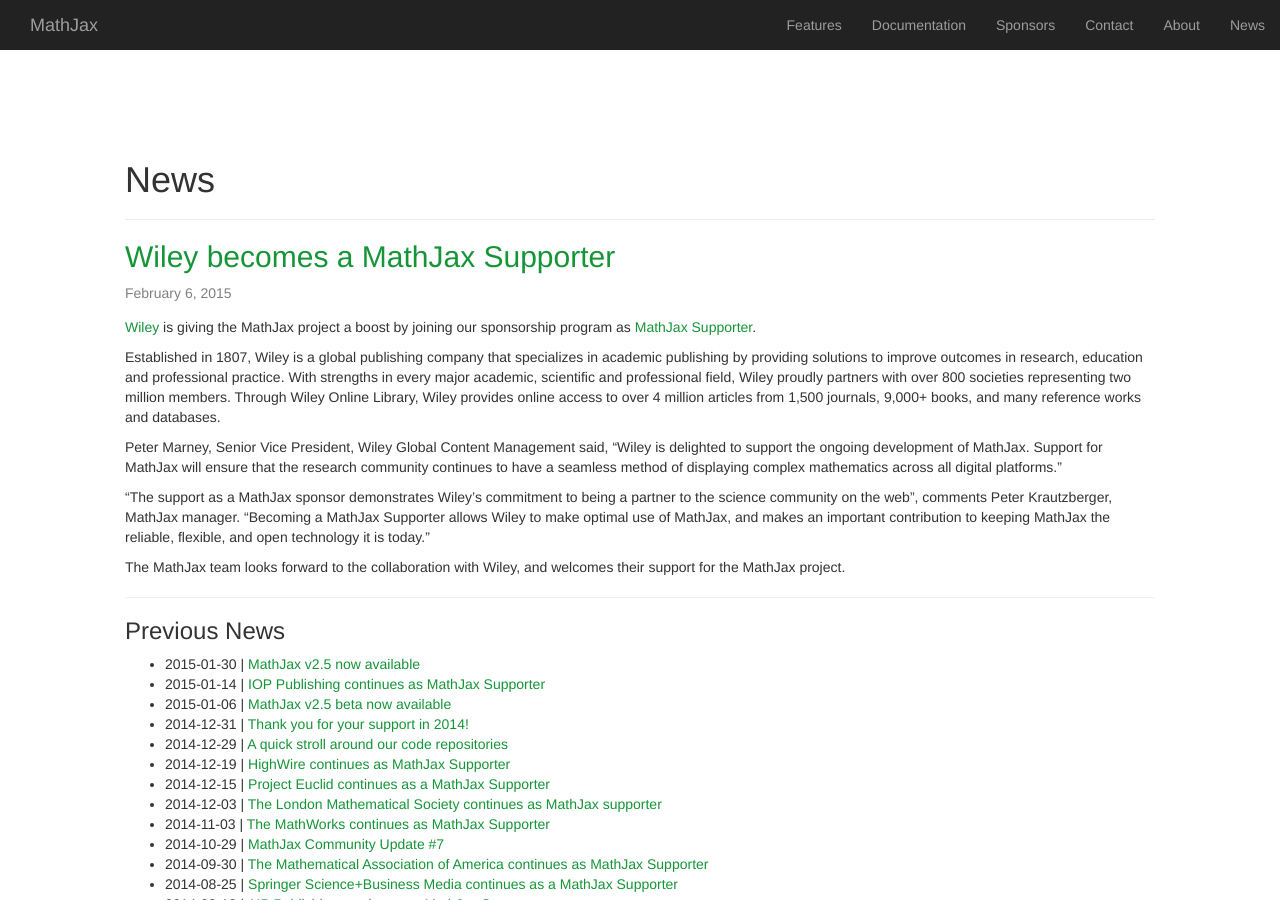
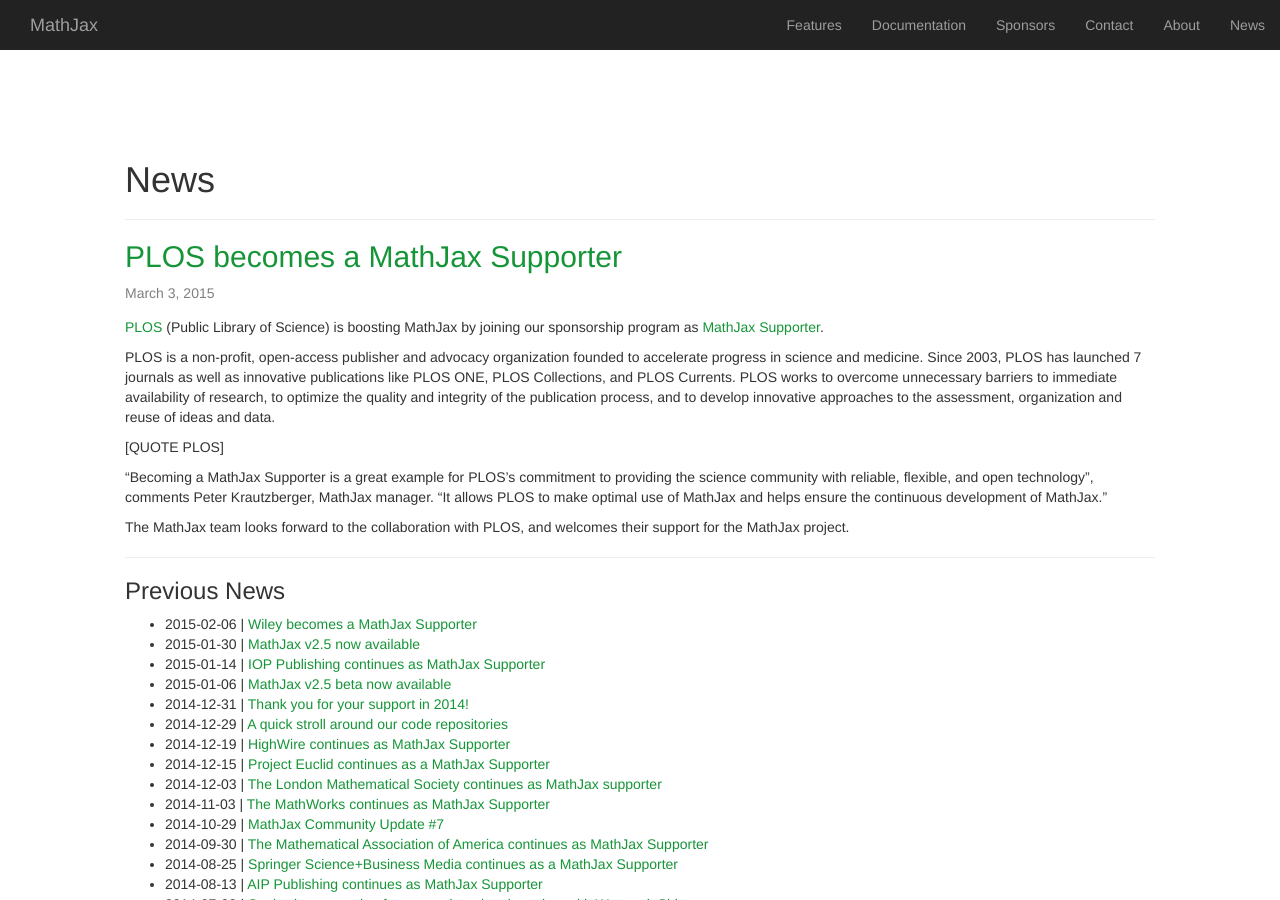
Before and after one commit to mathjax/MathJax-website, a Jekyll site: the page built from news/index.html, in a window 1280 px wide and 900 px high. Built offline with Jekyll 4.4.1, drawn with Linux system fonts in a browser that asks for light colours; nearby versions of some CDN libraries.

Commit message:
first draft for PLOS announcement

```diff
--- /dev/null
+++ b/_posts/2015-02-31-plos-becomes-a-mathjax-supporter.md
@@ -0,0 +1,18 @@
+---
+layout: post
+title: PLOS becomes a MathJax Supporter
+date: 2015-02-31
+author: Peter Krautzberger
+categories:
+- News
+---
+
+[PLOS](http://www.plos.org) (Public Library of Science) is boosting MathJax by joining our sponsorship program as [MathJax Supporter](http://www.mathjax.org/#supporters).
+
+PLOS is a non-profit, open-access publisher and advocacy organization founded to accelerate progress in science and medicine. Since 2003, PLOS has launched 7 journals as well as innovative publications like PLOS ONE, PLOS Collections, and PLOS Currents. PLOS works to overcome unnecessary barriers to immediate availability of research, to optimize the quality and integrity of the publication process, and to develop innovative approaches to the assessment, organization and reuse of ideas and data.
+
+[QUOTE PLOS]
+
+“Becoming a MathJax Supporter is a great example for PLOS's commitment to providing the science community with reliable, flexible, and open technology", comments Peter Krautzberger, MathJax manager. "It allows PLOS to make optimal use of MathJax and helps ensure the continuous development of MathJax.”
+
+The MathJax team looks forward to the collaboration with PLOS, and welcomes their support for the MathJax project.
```
Also changed, not shown: index.html (+8 -3 lines).
